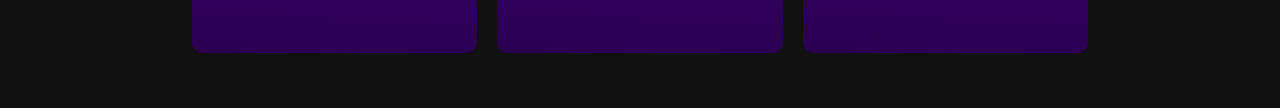
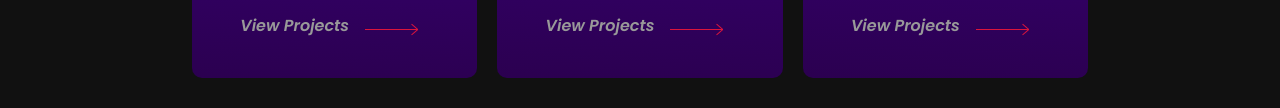
Before and after one commit to yashmangal112/yashmangal, a website: page Public/index.html in a window 1280 px wide. Shown: the part 2113-2221 px from the top of the page. Drawn offline with nearby package versions, Linux system fonts and the light colour scheme.

Commit message:
project key function add

```diff
--- a/Public/index.html
+++ b/Public/index.html
@@ -143,6 +143,21 @@
                             <h3 class="service-title">UI/UX Designer<br/></h3>
                             <p class="paragraph-4">Let's Go! To enter the Designing Projects world of Yash Mangal.🤟🏻<br/></p>
                         </div>
+                        <!-- <div class="view-pro">View
+                        </div> -->
+                        <div class="animated-arrow">
+                            <span class='the-arrow -left'>
+                                <span class='shaft'></span>
+                            </span>
+                            <span class='main'>
+                                <span class='text'>
+                                  View Projects
+                                </span>
+                                <span class='the-arrow -right'>
+                                  <span class='shaft'></span>
+                                </span>
+                            </span>
+                        </div>
                     </div>
                 </a>
                 <a href="WebDProjects.html" >
@@ -157,6 +172,19 @@
                             <h3 class="service-title">Web Developer<br/></h3>
                             <p class="paragraph-5">Let's Go! To enter the WebDev Projects world of Yash Mangal.😎<br/></p>
                         </div>
+                        <div class="animated-arrow">
+                            <span class='the-arrow -left'>
+                                <span class='shaft'></span>
+                            </span>
+                            <span class='main'>
+                                <span class='text'>
+                                  View Projects
+                                </span>
+                                <span class='the-arrow -right'>
+                                  <span class='shaft'></span>
+                                </span>
+                            </span>
+                        </div>
                     </div>
                 </a>
                 <a href="#">
@@ -170,6 +198,19 @@
                         <div class="box-padding">
                             <h3 class="service-title">Programmer<br/></h3>
                             <p class="paragraph-5">Here you can checkout my Coding related projects, cp-profiles<br/></p>
+                        </div>
+                        <div class="animated-arrow">
+                            <span class='the-arrow -left'>
+                                <span class='shaft'></span>
+                            </span>
+                            <span class='main'>
+                                <span class='text'>
+                                  View Projects
+                                </span>
+                                <span class='the-arrow -right'>
+                                  <span class='shaft'></span>
+                                </span>
+                            </span>
                         </div>
                     </div>
                 </a>
--- a/Public/script.js
+++ b/Public/script.js
@@ -58,3 +58,25 @@ var typed = new Typed(".typing-2", {
     loop:true
 
 });
+
+
+// Script for floating screen
+const section = document.querySelectorAll("section");
+const navli = document.querySelectorAll("nav .menu li");
+
+window.onscroll = ()=>{
+    var current = "";
+    section.forEach((section)=>{
+        const sectionTop = section.offsetTop;
+
+        if (pageYOffset >= sectionTop-60) {
+            current = section.getAttribute("id");
+        }
+    });
+    navli.forEach((li)=>{
+        li.classList.remove("check");
+        if (li.classList.contains("current")) {
+            li.classList.add("check");
+        }
+    });
+}
--- a/Public/style.css
+++ b/Public/style.css
@@ -1110,3 +1110,133 @@ footer .profile-lite a:hover{
     background-clip: border-box;
     -webkit-text-fill-color: inherit;
 }
+
+/* $back: #333; */
+
+.the-arrow {
+    width: 64px;
+    transition: all 0.2s;
+  }
+  .the-arrow.-left {
+    position: absolute;
+    top: 60%;
+    left: 0;
+  }
+  .the-arrow.-left > .shaft {
+    width: 0;
+    background-color: crimson;
+  }
+  .the-arrow.-left > .shaft:before, .the-arrow.-left > .shaft:after {
+    width: 0;
+    background-color: crimson;
+  }
+  .the-arrow.-left > .shaft:before {
+    transform: rotate(0);
+  }
+  .the-arrow.-left > .shaft:after {
+    transform: rotate(0);
+  }
+  .the-arrow.-right {
+    top: 3px;
+  }
+  .the-arrow.-right > .shaft {
+    width: 53px;
+    transition-delay: 0.2s;
+  }
+  .the-arrow.-right > .shaft:before, .the-arrow.-right > .shaft:after {
+    width: 8px;
+    transition-delay: 0.3s;
+    transition: all 0.5s;
+  }
+  .the-arrow.-right > .shaft:before {
+    transform: rotate(40deg);
+  }
+  .the-arrow.-right > .shaft:after {
+    transform: rotate(-40deg);
+  }
+  .the-arrow > .shaft {
+    background-color: crimson;
+    display: block;
+    height: 1px;
+    position: relative;
+    transition: all 0.2s;
+    transition-delay: 0;
+    will-change: transform;
+  }
+  .the-arrow > .shaft:before, .the-arrow > .shaft:after {
+    background-color: crimson;
+    content: "";
+    display: block;
+    height: 1px;
+    position: absolute;
+    top: 0;
+    right: 0;
+    transition: all 0.2s;
+    transition-delay: 0;
+  }
+  .the-arrow > .shaft:before {
+    transform-origin: top right;
+  }
+  .the-arrow > .shaft:after {
+    transform-origin: bottom right;
+  }
+
+  .animated-arrow {
+    display: inline-block;
+    color: #999;
+    /* font-size: 1.25em; */
+    font-style: italic;
+    text-decoration: none;
+    position: relative;
+    transition: all 0.2s;
+  }
+  .animated-arrow:hover {
+    color: #eaeaea;
+  }
+  .animated-arrow:hover > .the-arrow.-left > .shaft {
+    width: 53px;
+    transition-delay: 0.1s;
+    background-color: #eaeaea;
+  }
+  .animated-arrow:hover > .the-arrow.-left > .shaft:before, .animated-arrow:hover > .the-arrow.-left > .shaft:after {
+    width: 8px;
+    transition-delay: 0.1s;
+    background-color: #eaeaea;
+  }
+  .animated-arrow:hover > .the-arrow.-left > .shaft:before {
+    transform: rotate(40deg);
+  }
+  .animated-arrow:hover > .the-arrow.-left > .shaft:after {
+    transform: rotate(-40deg);
+  }
+  .animated-arrow:hover > .main {
+    transform: translateX(80px);
+  }
+  .animated-arrow:hover > .main > .the-arrow.-right > .shaft {
+    width: 0;
+    transform: translateX(200%);
+    transition-delay: 0;
+  }
+  .animated-arrow:hover > .main > .the-arrow.-right > .shaft:before, .animated-arrow:hover > .main > .the-arrow.-right > .shaft:after {
+    width: 0;
+    transition-delay: 0;
+    transition: all 0.1s;
+  }
+  .animated-arrow:hover > .main > .the-arrow.-right > .shaft:before {
+    transform: rotate(0);
+  }
+  .animated-arrow:hover > .main > .the-arrow.-right > .shaft:after {
+    transform: rotate(0);
+  }
+  .animated-arrow > .main {
+    display: flex;
+    align-items: center;
+    transition: all 0.2s;
+  }
+  .animated-arrow > .main > .text {
+    margin: 0 16px 0 0;
+    line-height: 1;
+  }
+  .animated-arrow > .main > .the-arrow {
+    position: relative;
+  }
```
